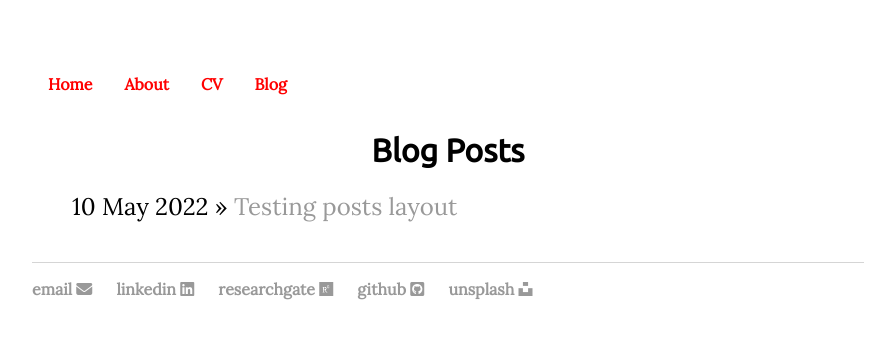
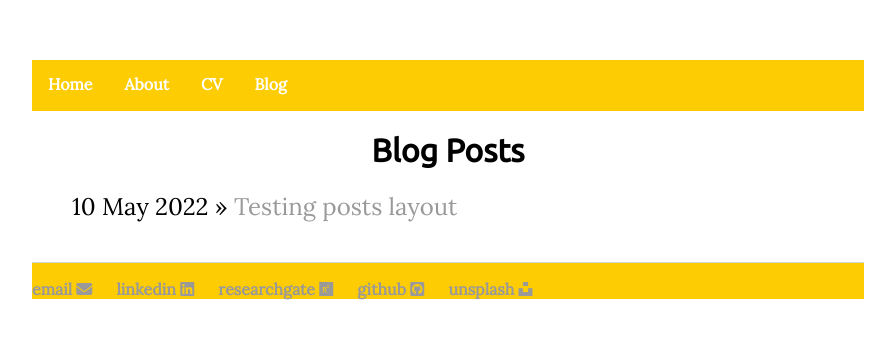
Before and after one commit to finerbrighterlighter/finerbrighterlighter.github.io, a Jekyll site: the page built from blog/index.html, in a window 1280 px wide. Shown: the top 339 px of the page, without its empty margins (192-1087 px from the left). Built offline with Jekyll 4.4.1, drawn with Linux system fonts in a browser that asks for light colours; nearby versions of some CDN libraries.

Commit message:
Update main.css

```diff
--- a/css/main.css
+++ b/css/main.css
@@ -9,14 +9,14 @@ body {
 }
 
 .topnav {
-  background-color: white;
+  background-color: #fecc02;
   overflow: hidden;
 }
 
 .topnav a {
   float: left;
   display: block;
-  color: red;
+  color: white;
   text-align: center;
   padding: 14px 16px;
   text-decoration: none;
@@ -82,12 +82,14 @@ p {
 }
 
 footer {
-    color: red;
+    background-color: #fecc02;
     border-top: 1px solid #d5d5d5;
     font-size: 1em;
 }
 
 ul.posts {
+    text-align: justify;
+    text-justify: inter-word;
     margin: 20px auto 40px;
     font-size: 1.5em;
 }
```
